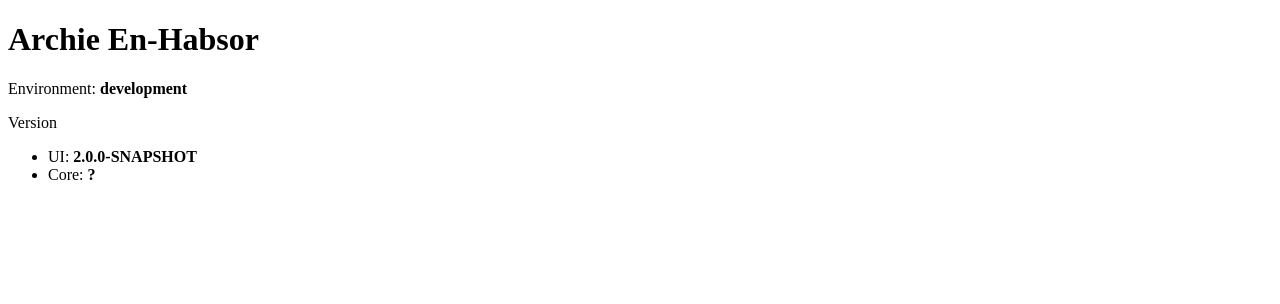
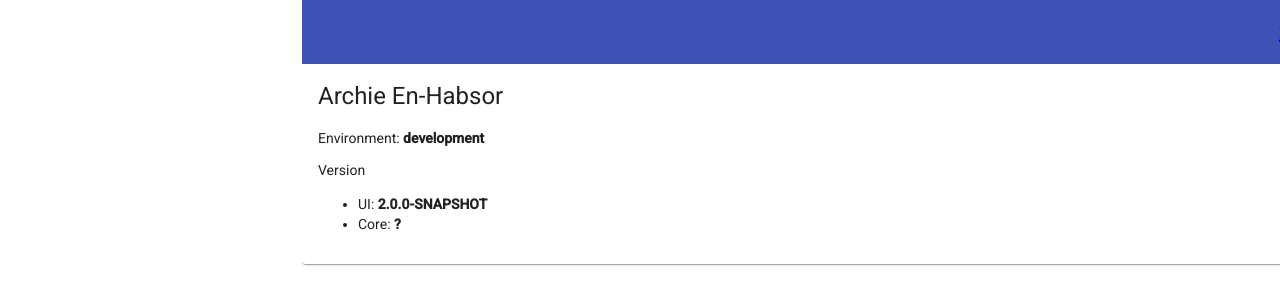
Before and after one commit to archie-soft/archie-enhabsor-ui, an Angular app: page /about in a window 1280 px wide. Shown: the top 304 px of the page. Built offline with nearby package versions, Linux system fonts and the light colour scheme; no server answers; a web font is replaced by a local one.

Commit message:
add toolbar

```diff
--- a/angular.json
+++ b/angular.json
@@ -24,6 +24,7 @@
               "src/assets"
             ],
             "styles": [
+              "./node_modules/@angular/material/prebuilt-themes/indigo-pink.css",
               "src/styles.css"
             ],
             "scripts": []
@@ -88,6 +89,7 @@
               "src/assets"
             ],
             "styles": [
+              "./node_modules/@angular/material/prebuilt-themes/indigo-pink.css",
               "src/styles.css"
             ],
             "scripts": []
@@ -119,6 +121,7 @@
           }
         }
       }
-    }},
+    }
+  },
   "defaultProject": "archie-enhabsor-ui"
 }
--- a/package.json
+++ b/package.json
@@ -12,10 +12,12 @@
   "private": true,
   "dependencies": {
     "@angular/animations": "~10.0.14",
+    "@angular/cdk": "^10.2.0",
     "@angular/common": "~10.0.14",
     "@angular/compiler": "~10.0.14",
     "@angular/core": "~10.0.14",
     "@angular/forms": "~10.0.14",
+    "@angular/material": "^10.2.0",
     "@angular/platform-browser": "~10.0.14",
     "@angular/platform-browser-dynamic": "~10.0.14",
     "@angular/router": "~10.0.14",
--- a/src/app/about/about.component.html
+++ b/src/app/about/about.component.html
@@ -1,4 +1,4 @@
-<div>
+<div dir="ltr">
     <h1>
         Archie En-Habsor
     </h1>
--- a/src/app/app.component.html
+++ b/src/app/app.component.html
@@ -1,2 +1,4 @@
-
-<router-outlet></router-outlet>
+<app-toolbar></app-toolbar>
+<mat-card>
+    <router-outlet></router-outlet>
+</mat-card>
--- /dev/null
+++ b/src/app/toolbar/toolbar.component.css
@@ -0,0 +1,7 @@
+a {
+    margin: 0.2em;
+}
+
+span {
+    margin-left: 1em;
+}
--- /dev/null
+++ b/src/app/toolbar/toolbar.component.html
@@ -0,0 +1,8 @@
+<mat-toolbar color="primary" class="content">
+    <span mat-list-item>
+        שלום
+        <b> {{ getUserInfo() }} </b>
+    </span>
+    <a mat-list-item [routerLink]="'/welcome'">בית</a>
+    <a mat-list-item [routerLink]="'/about'">אודות</a>
+</mat-toolbar>
--- /dev/null
+++ b/src/app/toolbar/toolbar.component.ts
@@ -0,0 +1,19 @@
+import { Component, OnInit } from '@angular/core';
+
+@Component({
+  selector: 'app-toolbar',
+  templateUrl: './toolbar.component.html',
+  styleUrls: ['./toolbar.component.css']
+})
+export class ToolbarComponent implements OnInit {
+
+  constructor() { }
+
+  ngOnInit(): void {
+  }
+
+  getUserInfo(): string {
+    return "ישראל ישראלי";
+  }
+
+}
--- a/src/index.html
+++ b/src/index.html
@@ -1,13 +1,18 @@
 <!doctype html>
-<html lang="en">
+<html lang="he">
+
 <head>
   <meta charset="utf-8">
-  <title>ArchieEnhabsorUi</title>
+  <title>Archie Enhabsor</title>
   <base href="/">
   <meta name="viewport" content="width=device-width, initial-scale=1">
   <link rel="icon" type="image/x-icon" href="favicon.ico">
+  <link href="https://fonts.googleapis.com/css?family=Roboto:300,400,500&display=swap" rel="stylesheet">
+  <link href="https://fonts.googleapis.com/icon?family=Material+Icons" rel="stylesheet">
 </head>
-<body>
+
+<body class="mat-typography" dir="rtl">
   <app-root></app-root>
 </body>
+
 </html>
--- a/src/styles.css
+++ b/src/styles.css
@@ -1 +1,11 @@
 /* You can add global styles to this file, and also import other style files */
+
+@import url(http://fonts.googleapis.com/earlyaccess/opensanshebrew.css);
+html, body {
+    height: 100%;
+}
+
+body {
+    margin: 0;
+    font-family: "Open Sans Hebrew", Roboto, "Helvetica Neue", Ariel, sans-serif;
+}
```
Also changed, not shown: src/app/app.module.ts (+34 -2 lines), 1 other file (tests, documents, lock files or other folders).
